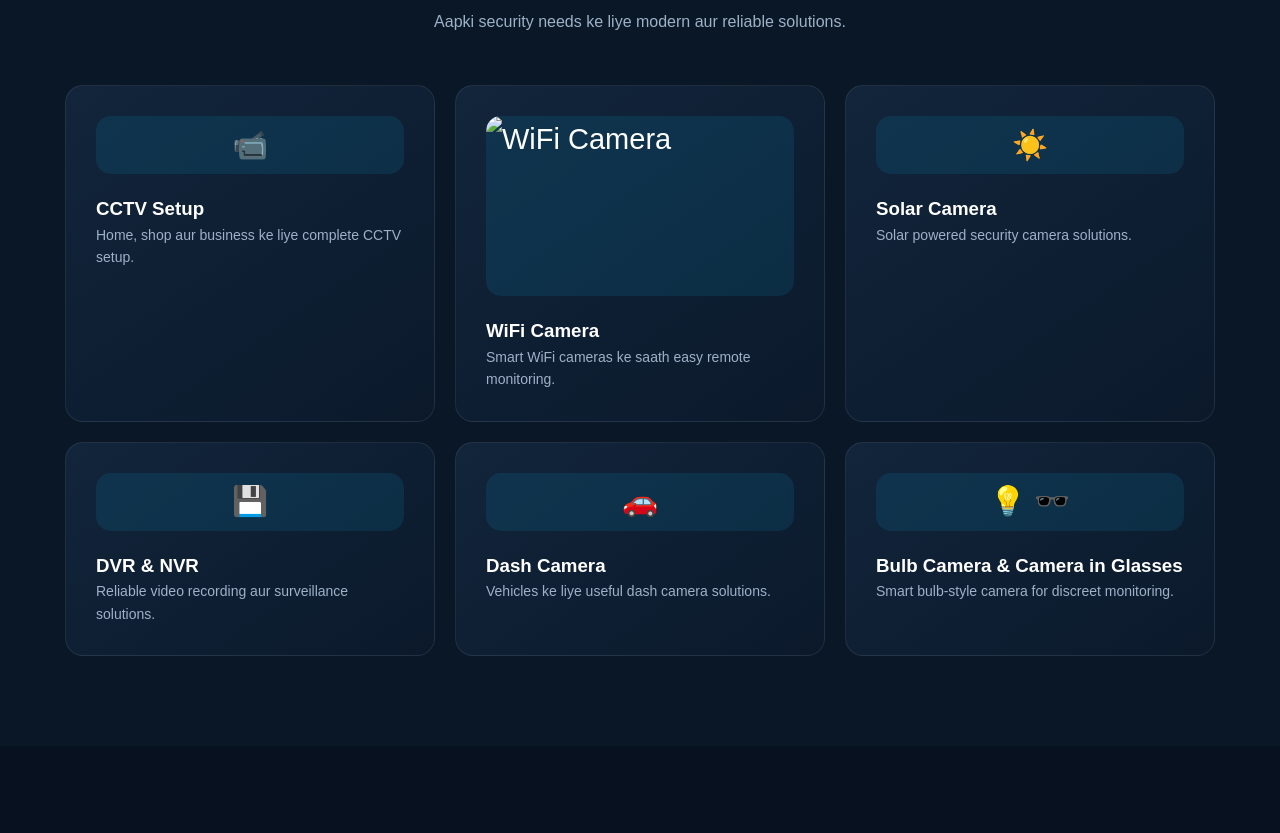
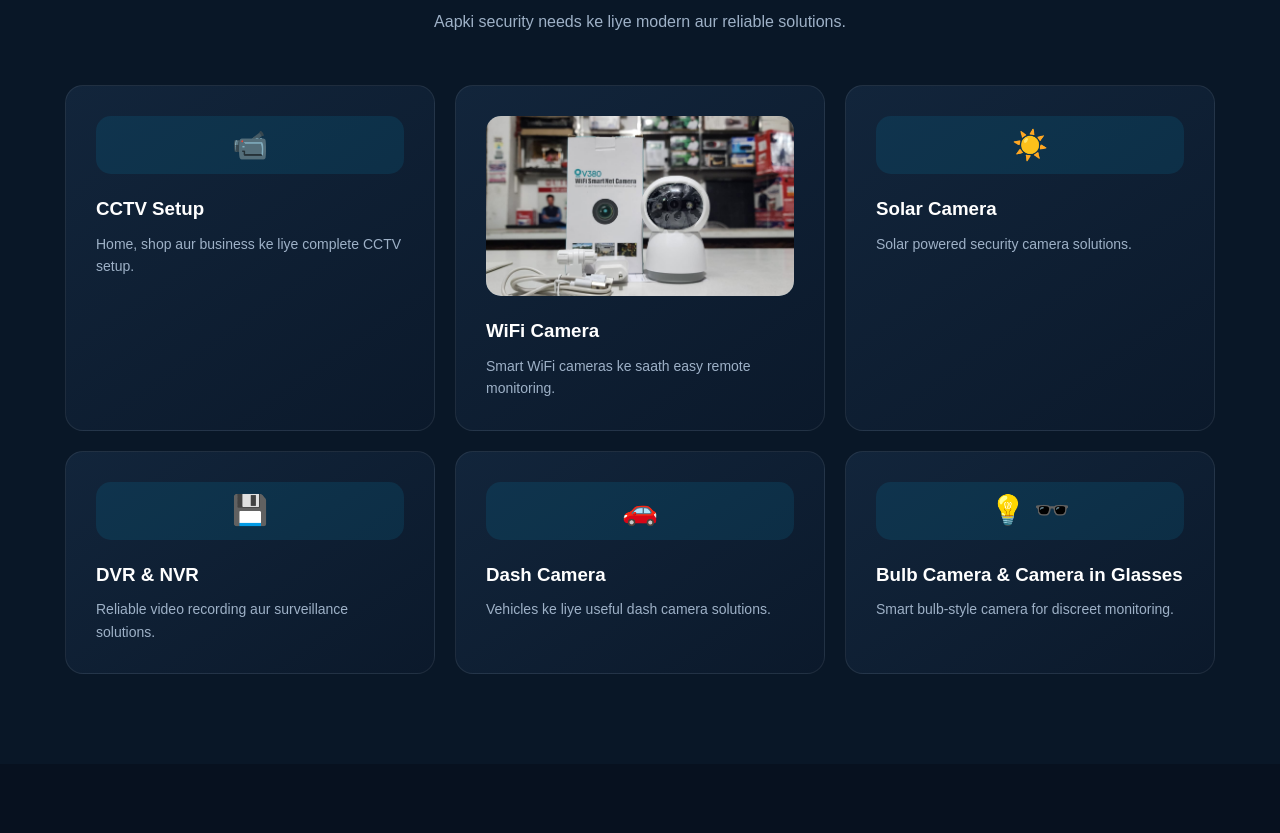
Before and after one commit to GURU-CCTV-SECURITY/guru-cctv, a plain HTML site: page index.html in a window 1280 px wide. Shown: the part 1000-1833 px from the top of the page. Drawn offline with Linux system fonts and the light colour scheme.

Commit message:
Update index.html

```diff
--- a/index.html
+++ b/index.html
@@ -246,7 +246,7 @@
   margin-bottom: 20px;
   overflow: hidden;
 }
-    }
+
 
     .product-card h3 {
       margin-bottom: 9px;
@@ -590,9 +590,9 @@
           </p>
         </div>
 
-<a href="./wifi-camera.jpg" target="_blank" class="product-card">
+<a href="./wifi-cam.jpeg" target="_blank" class="product-card">
   <div class="product-icon">
-    <img src="./wifi-camera.jpg"
+   <img src="./wifi-cam.jpeg"
          alt="WiFi Camera"
          style="width:100%; height:180px; object-fit:cover; border-radius:12px;">
   </div>
```
